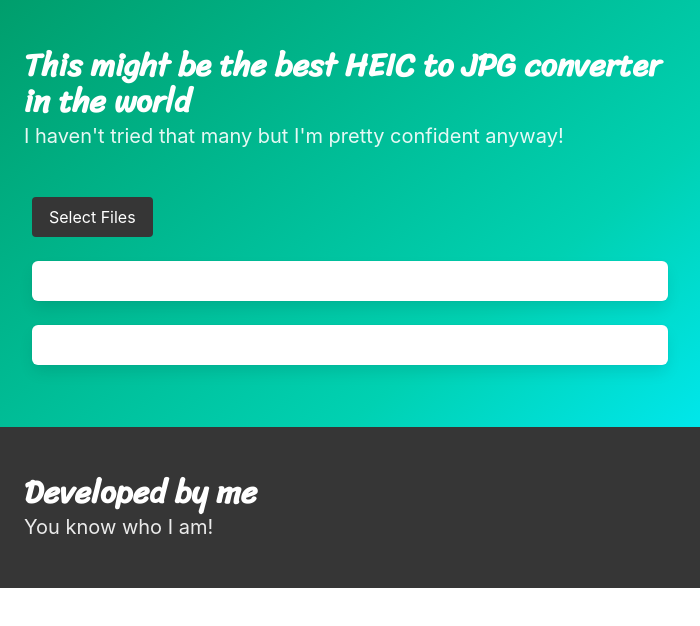
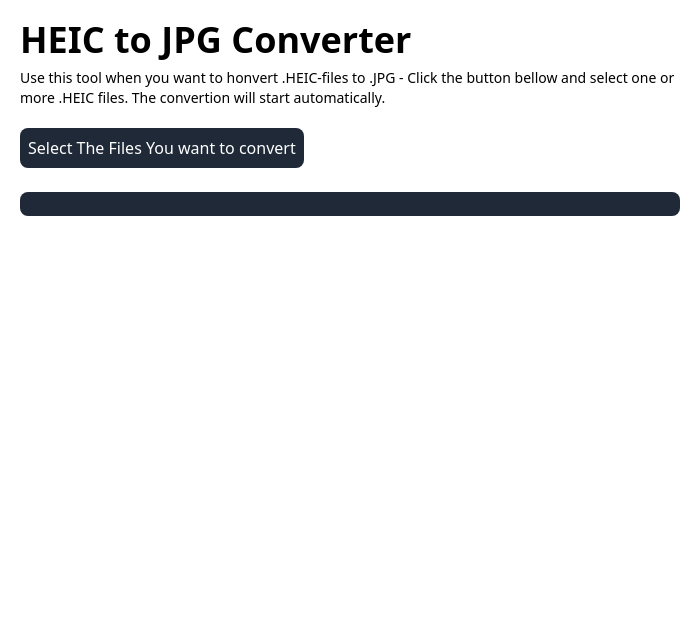
Before and after one commit to jespmar/HEICtoJPG, an Electron app: page src/index.html in a window 700 px wide. Drawn offline with nearby package versions, Linux system fonts and the light colour scheme; no server answers.

Commit message:
Some design changes

```diff
--- a/src/index.html
+++ b/src/index.html
@@ -1,65 +1,45 @@
 <!DOCTYPE html>
-<html>
-
+<html lang="en">
 <head>
   <meta charset="utf-8">
   <title>HEIC to JPG converter</title>
-  <link rel="stylesheet" href="https://cdn.jsdelivr.net/npm/bulma@0.8.2/css/bulma.min.css">
-  <link href="https://fonts.googleapis.com/css2?family=Sriracha&display=swap" rel="stylesheet">
+  <meta name="viewport" content="width=device-width, initial-scale=1.0">
+  <script src="https://cdn.tailwindcss.com"></script>
   <script>
     require('./render.js')
   </script>
-  <style>
-    h1 {
-      font-family: 'Sriracha', cursive;
-    }
-  </style>
 </head>
 
 <body style="-webkit-app-region: drag">
-
-  <section class="hero is-medium is-primary is-bold">
-    <div class="hero-body">
-      <div class="container">
-        <h1 class="title">
-          This might be the best HEIC to JPG converter in the world
+  <section class="p-5">
+    <div class="">
+      <div class="">
+        <h1 class="text-4xl mb-2 font-bold">
+          HEIC to JPG Converter
         </h1>
-        <h2 class="subtitle">
-          I haven't tried that many but I'm pretty confident anyway!
+        <h2 class="text-sm">
+          Use this tool when you want to honvert .HEIC-files to .JPG - Click the button bellow and select one or more .HEIC files. The convertion will start automatically.
         </h2>
       </div>
     </div>
-    <div class="container is-fluid">
+    <div class="mt-5">
       <div class="columns">
         <div class="column">
-          <button style="-webkit-app-region: no-drag;" class="button is-dark" id="select">Select Files</button>
+          <button style="-webkit-app-region: no-drag;" class="bg-gray-800 text-white p-2 rounded-lg mb-3" id="select">Select The Files You want to convert</button>
         </div>
       </div>
       <div class="columns">
         <div class="column">
-          <div class="box" id="startedField"></div>
+          <div class="mb-3" id="startedField"></div>
         </div>
       </div>
       <div style="margin-bottom: 50px;" class="columns">
         <div class="column">
-          <div class="box" id="outputField"></div>
+          <div class="font-mono bg-gray-800 text-gray-50 rounded-lg p-3 text-sm" id="outputField"></div>
         </div>
       </div>
     </div>
   </section>
-  <section class="hero is-dark">
-    <div class="hero-body">
-      <div class="container">
-        <h1 class="title">
-          Developed by me
-        </h1>
-        <h2 class="subtitle">
-          You know who I am!
-        </h2>
-      </div>
-    </div>
-  </section>
-
 
 </body>
 
--- a/src/render.js
+++ b/src/render.js
@@ -111,9 +111,9 @@ const updateOutput = (file) => {
 
     for (let i = 0; i < files.length; i++) {
         if (output === undefined) {
-            output = `<li>${path.basename(file)} ==> ${path.basename(file).replace("HEIC", "jpg")}</li>`
+            output = `<li>${path.basename(file)} ==> ${file.replace("HEIC", "jpg")}</li>`
         } else {
-            output = output + `<li>${path.basename(file)} ==> ${path.basename(file).replace("HEIC", "jpg")}</li>`
+            output = output + `<li>${path.basename(file)} ==> ${file.replace("HEIC", "jpg")}${file}</li>`
         }
     }
 
```
Also changed, not shown: src/index.js (+4 -4 lines), 2 other files.
